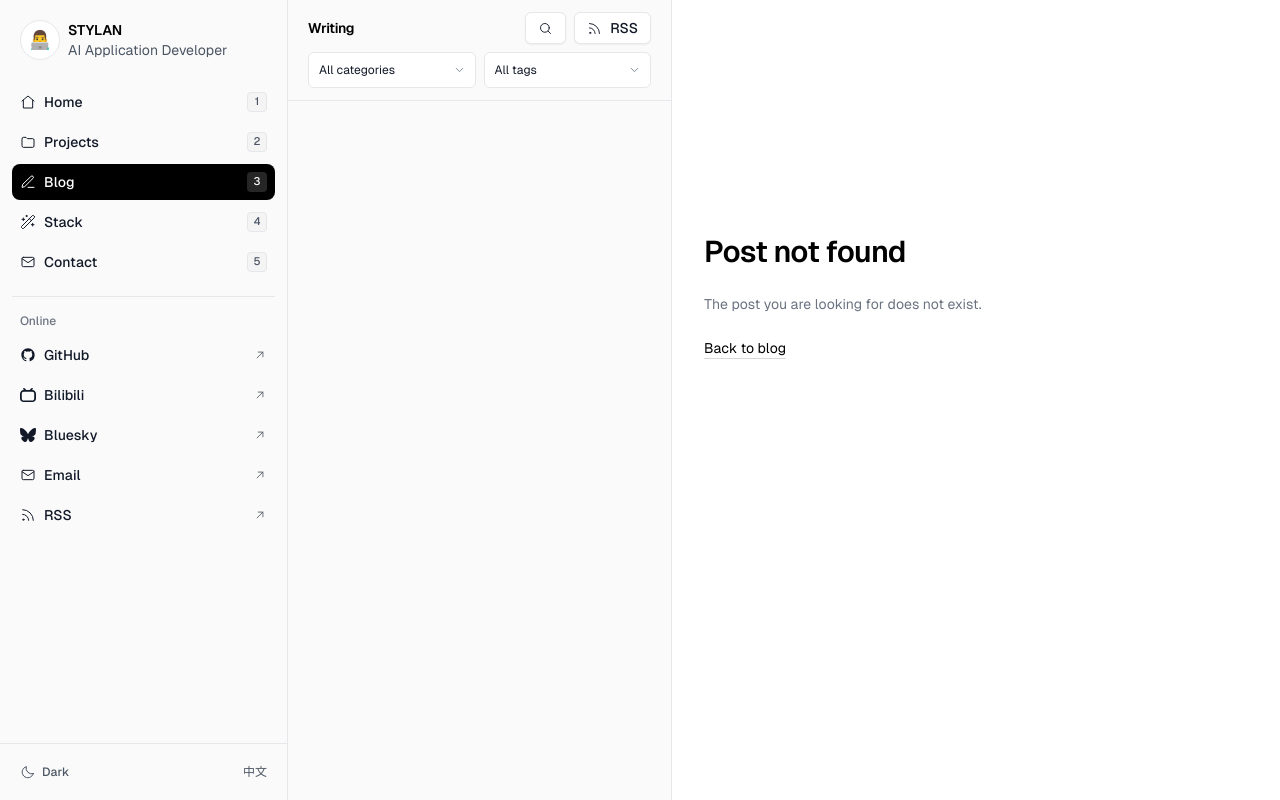
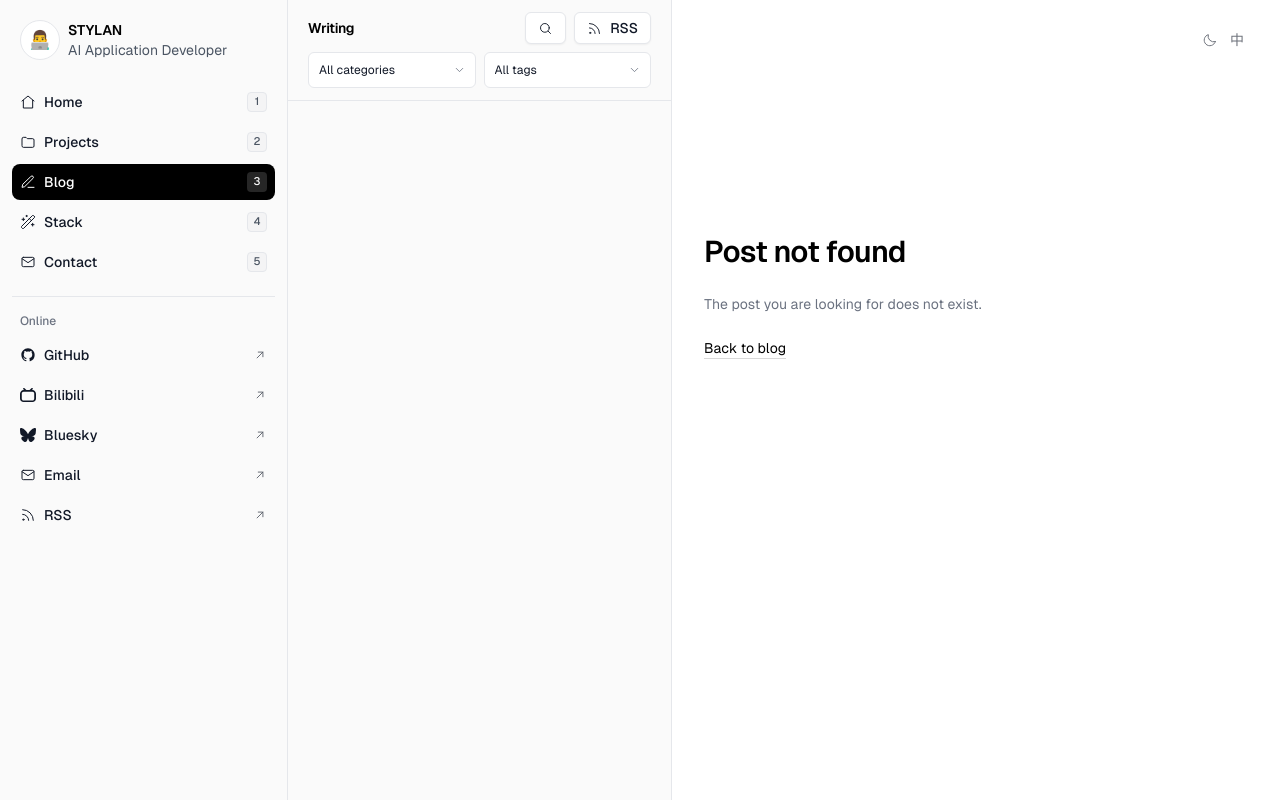
Before and after one commit to duan-deqing/duan-deqing.github.io, a React (Vite) app: page /blog/1 in a window 1280 px wide. Built offline with nearby package versions, Linux system fonts and the light colour scheme.

Commit message:
style: 子页主题语言控件移至右上角

```diff
--- a/src/components/site/SideMenu.jsx
+++ b/src/components/site/SideMenu.jsx
@@ -1,6 +1,5 @@
 import { useEffect } from 'react'
 import { useNavigate } from 'react-router-dom'
-import ThemeLangControls from './ThemeLangControls'
 import MenuContent, { NAV_ITEMS } from './MenuContent'
 
 function isEditable(target) {
@@ -29,9 +28,6 @@ export default function SideMenu() {
       <div className="flex-1 overflow-y-auto p-3">
         <MenuContent />
       </div>
-      <div className="border-t border-line p-3">
-        <ThemeLangControls variant="sidebar" className="justify-between" />
-      </div>
     </aside>
   )
 }
--- a/src/layouts/BlogLayout.jsx
+++ b/src/layouts/BlogLayout.jsx
@@ -3,6 +3,7 @@ import { Outlet, useLocation } from 'react-router-dom'
 import MobileHeader from '../components/site/MobileHeader'
 import MobileMenuSheet from '../components/site/MobileMenuSheet'
 import SideMenu from '../components/site/SideMenu'
+import ThemeLangControls from '../components/site/ThemeLangControls'
 import { BlogProvider } from '../components/blog/BlogProvider'
 import WritingRail from '../components/blog/WritingRail'
 import { cn } from '../utils/cn'
@@ -33,10 +34,13 @@ export default function BlogLayout() {
             <div
               ref={scrollRef}
               className={cn(
-                'min-w-0 flex-1 lg:h-dvh lg:overflow-y-auto',
+                'relative min-w-0 flex-1 lg:h-dvh lg:overflow-y-auto',
                 isPost ? 'lg:bg-page' : 'lg:bg-dots'
               )}
             >
+              <div className="absolute right-8 top-6 z-20 hidden lg:block">
+                <ThemeLangControls />
+              </div>
               <main className="mx-auto w-full max-w-5xl px-6 pb-16 pt-8 lg:px-8 lg:pb-16 lg:pt-24">
                 <Outlet />
               </main>
--- a/src/layouts/SubpageLayout.jsx
+++ b/src/layouts/SubpageLayout.jsx
@@ -3,6 +3,7 @@ import { Outlet, useLocation } from 'react-router-dom'
 import MobileHeader from '../components/site/MobileHeader'
 import MobileMenuSheet from '../components/site/MobileMenuSheet'
 import SideMenu from '../components/site/SideMenu'
+import ThemeLangControls from '../components/site/ThemeLangControls'
 
 export default function SubpageLayout() {
   const [menuOpen, setMenuOpen] = useState(false)
@@ -21,7 +22,10 @@ export default function SubpageLayout() {
   return (
     <div className="min-h-dvh bg-page text-ink lg:flex lg:h-dvh lg:overflow-hidden">
       <SideMenu />
-      <div ref={scrollRef} className="flex min-w-0 flex-1 flex-col lg:h-dvh lg:overflow-y-auto">
+      <div ref={scrollRef} className="relative flex min-w-0 flex-1 flex-col lg:h-dvh lg:overflow-y-auto">
+        <div className="absolute right-8 top-6 z-20 hidden lg:block">
+          <ThemeLangControls />
+        </div>
         <MobileHeader open={menuOpen} onOpenMenu={openMenu} />
         <main className="mx-auto w-full max-w-5xl flex-1 px-6 pb-16 pt-8 lg:px-8 lg:pb-16 lg:pt-24">
           <Outlet />
```
Also changed, not shown: 2 other files (tests, documents, lock files or other folders).
